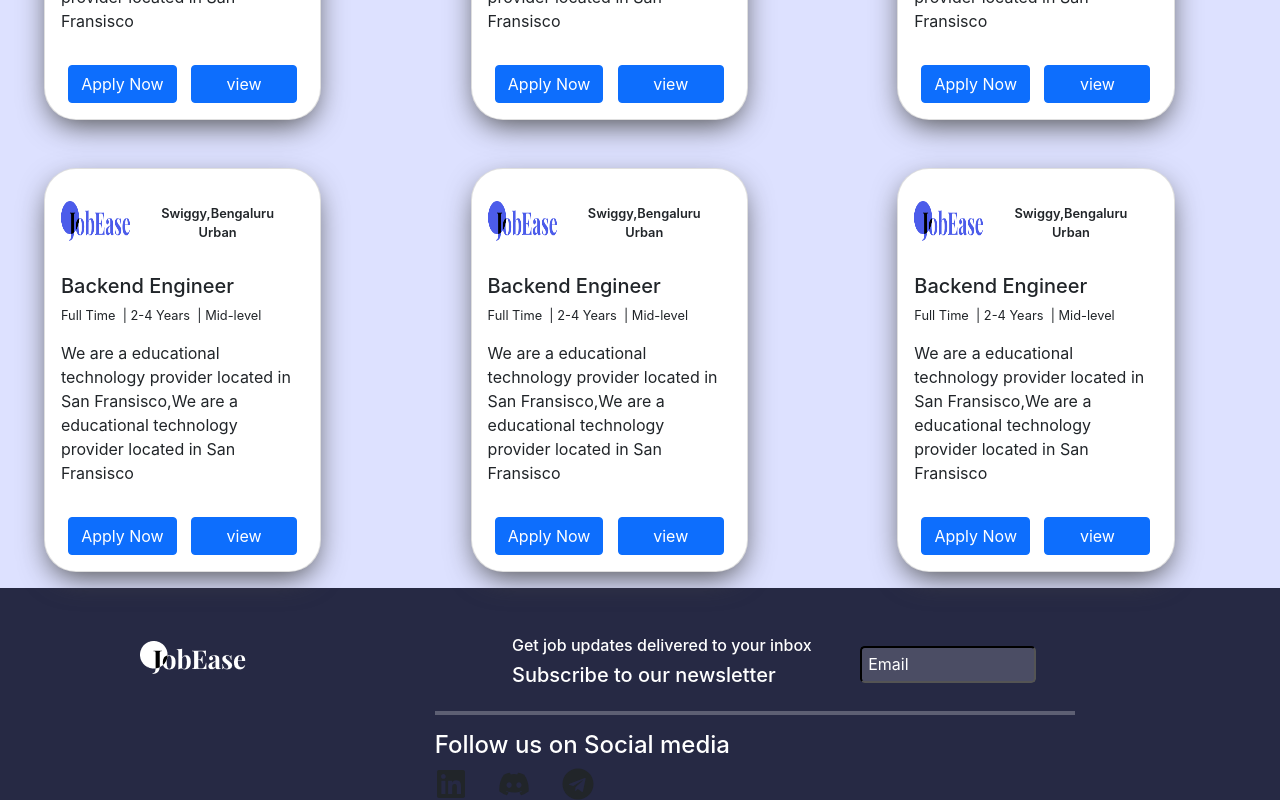
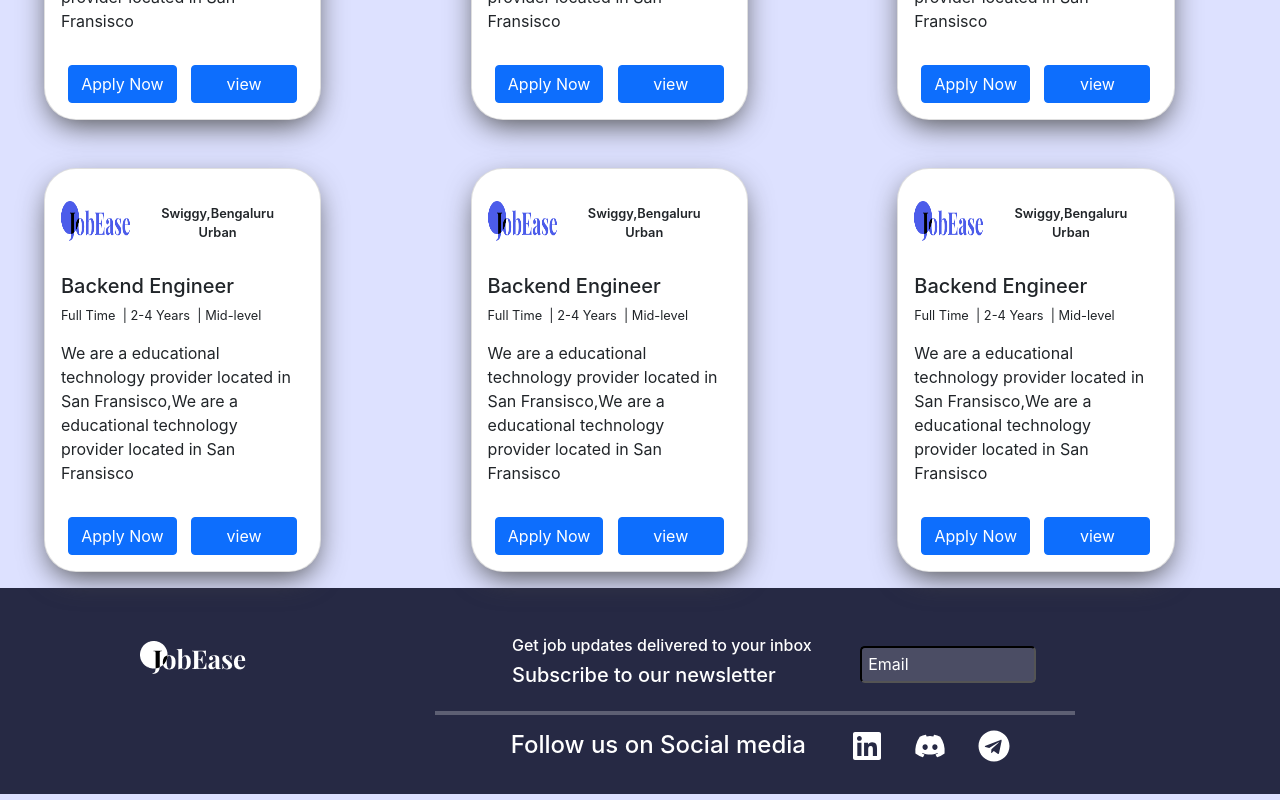
Before and after one commit to krishmurarka/Job-Portal, a React (Create React App) app in the folder user-frontend/: page / in a window 1280 px wide. Shown: the part 636-1436 px from the top of the page. Built offline with nearby package versions, Linux system fonts and the light colour scheme.

Commit message:
footer_updated_css

```diff
--- a/user-frontend/src/Components/Footer.css
+++ b/user-frontend/src/Components/Footer.css
@@ -7,8 +7,6 @@
     display: flex;
     align-items: center;
     margin-left: 8rem;
-
-
 }
 .container {
     margin-top: 2rem;
@@ -47,9 +45,16 @@ input{
     ;
   }
 
-/*
-.footer-links {
+ .media-content-container {
+     margin-left: 4.75rem;
+ }
+.media-icons {
+    color: white;
+    margin-left:26rem;
+    margin-top: -2.4rem;
+    margin-bottom:2rem;
+}
 
-    margin-top: 30px;
-    margin-right: 200px;
-} */
+.media-icon-linkedin{
+    align-items: center;
+}
```
